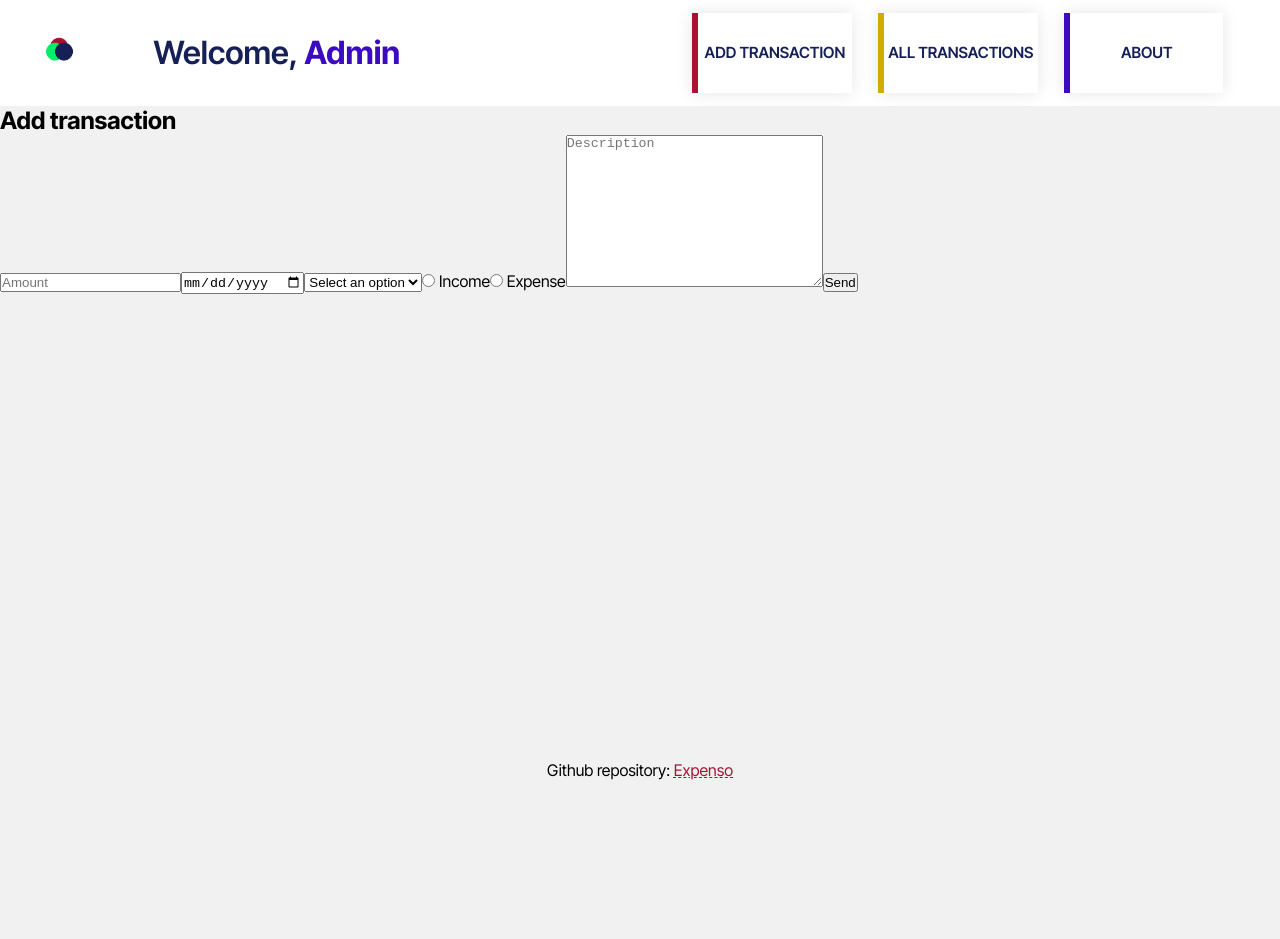
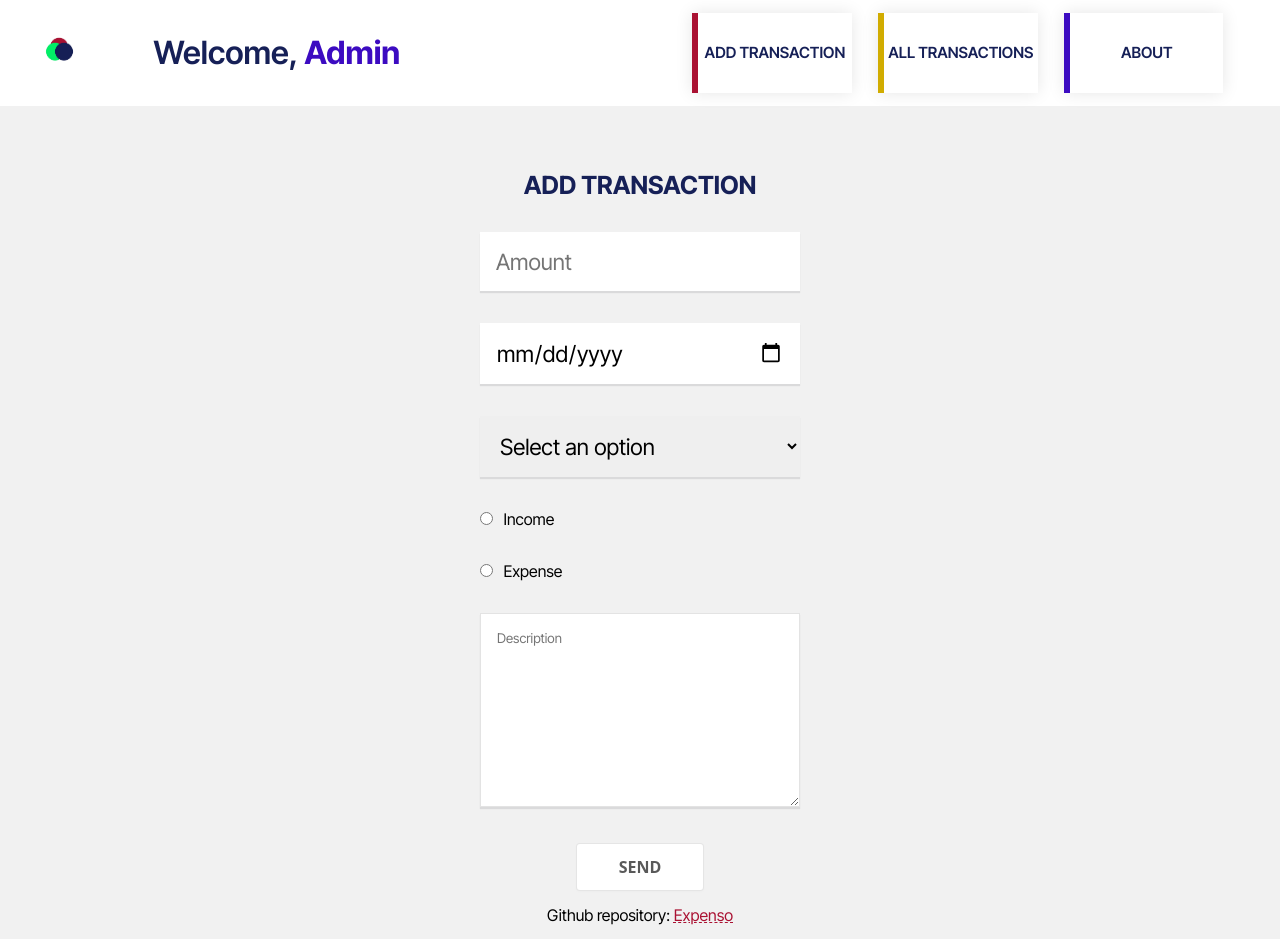
Before and after one commit to Monica-R/expenso-app, a React (Vite) app: page /add in a window 1280 px wide. Before the commit the page ends 800 px from the top, so only its background shows below. Built offline with nearby package versions, Linux system fonts and the light colour scheme; no server answers.

Commit message:
feat: form add included

```diff
--- /dev/null
+++ b/src/pages/AddExpense.css
@@ -0,0 +1,115 @@
+.add-section {
+    width: 100%;
+    display: flex;
+    flex-direction: column;
+    row-gap: 2rem;
+    padding-top: 4rem;
+    align-items: center;
+}
+
+.add-section__h2 {
+    color: var(--navy-color);
+    font-size: calc(1rem + .7vw);
+    text-transform: uppercase;
+}
+
+.add-form {
+    width: 50%;
+    display: flex;
+    flex-direction: column;
+    align-items: center;
+    row-gap: 2rem;
+    label {
+        width: 50%;
+        display: block;
+    }
+}
+
+input[type="number"],
+input[type="date"],
+select {
+    width: 100%;
+    font-size: calc(2.2rem - 1vw);
+    padding: 1.1rem 0;
+    border: none;
+    box-shadow: rgba(17, 17, 26, 0.1) 0px 2px 1px;
+    font-family: "Inter Tight", sans-serif;
+    padding: 1rem;
+}
+
+input[type="number"]:focus,
+input[type="date"]:focus,
+textarea {
+    outline: none;
+}
+
+input[type="radio"] {
+    margin-right: .5em;
+}
+
+textarea {
+    font-family: "Inter Tight", sans-serif;
+    width: 100%;
+    border: 1px solid hsl(0, 0%, 89%);
+    box-shadow: rgba(17, 17, 26, 0.1) 0px 2px 1px;
+    padding: 1rem;
+}
+
+input[type="submit"] {
+    width: 20%;
+    color: rgba(0, 0, 0, 0.65);
+    text-transform: uppercase;
+    cursor: pointer;
+}
+
+/* CSS */
+.button-6 {
+  align-items: center;
+  background-color: #FFFFFF;
+  border: 1px solid rgba(0, 0, 0, 0.1);
+  border-radius: .25rem;
+  box-shadow: rgba(0, 0, 0, 0.02) 0 1px 3px 0;
+  box-sizing: border-box;
+  color: rgba(0, 0, 0, 0.85);
+  cursor: pointer;
+  display: inline-flex;
+  font-family: system-ui,-apple-system,system-ui,"Helvetica Neue",Helvetica,Arial,sans-serif;
+  font-size: 16px;
+  font-weight: 600;
+  justify-content: center;
+  line-height: 1.25;
+  margin: 0;
+  min-height: 3rem;
+  padding: calc(.875rem - 1px) calc(1.5rem - 1px);
+  position: relative;
+  text-decoration: none;
+  transition: all 250ms;
+  user-select: none;
+  -webkit-user-select: none;
+  touch-action: manipulation;
+  vertical-align: baseline;
+  width: auto;
+}
+
+.button-6:hover,
+.button-6:focus {
+  border-color: rgba(0, 0, 0, 0.15);
+  box-shadow: rgba(0, 0, 0, 0.1) 0 4px 12px;
+  color: var(--navy-color);
+}
+
+.button-6:hover {
+  transform: translateY(-1px);
+}
+
+.button-6:active {
+  background-color: #F0F0F1;
+  border-color: rgba(0, 0, 0, 0.15);
+  box-shadow: rgba(0, 0, 0, 0.06) 0 2px 4px;
+  color: rgba(0, 0, 0, 0.65);
+  transform: translateY(0);
+  -webkit-transform: translateY(0);
+  -moz-transform: translateY(0);
+  -ms-transform: translateY(0);
+  -o-transform: translateY(0);
+}
--- a/src/pages/AddExpense.jsx
+++ b/src/pages/AddExpense.jsx
@@ -4,6 +4,7 @@ import { useNavigate } from 'react-router-dom';
 import { toast } from 'react-toastify';
 import { addTransaction } from '../api/transactions';
 import Modal from '../components/Modal/Modal';
+import './AddExpense.css'
 function AddExpense() {
 
   const [isModalOpen, setIsModalOpen] = useState(false);
@@ -78,7 +79,6 @@ function AddExpense() {
           </select>
         </label>
         <label htmlFor="type">
-        <label htmlFor="ingreso">
           <input
             type="radio"
             name="type"
@@ -86,14 +86,13 @@ function AddExpense() {
             onChange={(e) => handleChange(e)}
           /> Income
         </label>
-        <label htmlFor="gasto">
+        <label htmlFor="type">
           <input
             type="radio"
             name="type"
             value="Expense"
             onChange={(e) => handleChange(e)}
           /> Expense
-        </label>
         </label>
         <label htmlFor="description">
           <textarea
@@ -103,7 +102,7 @@ function AddExpense() {
           placeholder="Description"
           onChange={(e) => handleChange(e)}></textarea>
         </label>
-        <input type="submit" value="Send" />
+        <input className='button-6' type="submit" value="Send" />
       </form>
 
       <Modal isOpen={isModalOpen} onClose={() => setIsModalOpen(false)}>
```
